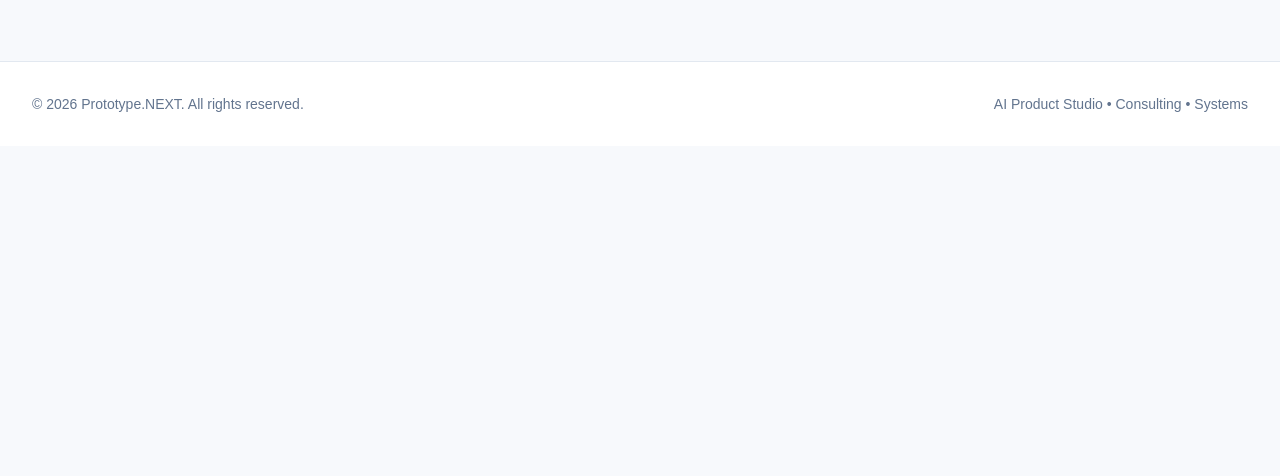
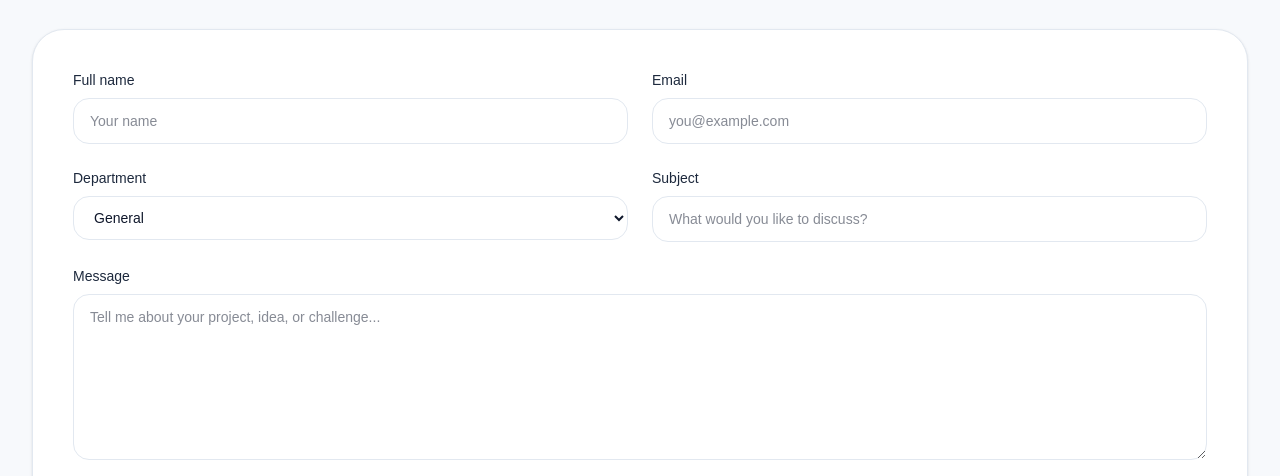
Before and after one commit to slavo3dev/prototype-next-1-0, a Next.js app: page /contact in a window 1280 px wide. Shown: the part 324-800 px from the top of the page. Built offline with nearby package versions, Linux system fonts and the light colour scheme; no server answers.

Commit message:
Adding Contact From

```diff
--- a/app/contact/page.tsx
+++ b/app/contact/page.tsx
@@ -1,4 +1,5 @@
-import { Container, SectionHeading } from "@/components";
+// src/app/contact/page.tsx
+import { Container, SectionHeading, ContactForm } from "@/components";
 
 export default function ContactPage() {
   return (
@@ -9,6 +10,8 @@ export default function ContactPage() {
           title="Let’s talk about your next project"
           description="Tell me what you’re building, where you are stuck, or what kind of system or product you want to launch."
         />
+
+        <ContactForm />
       </Container>
     </main>
   );
```
